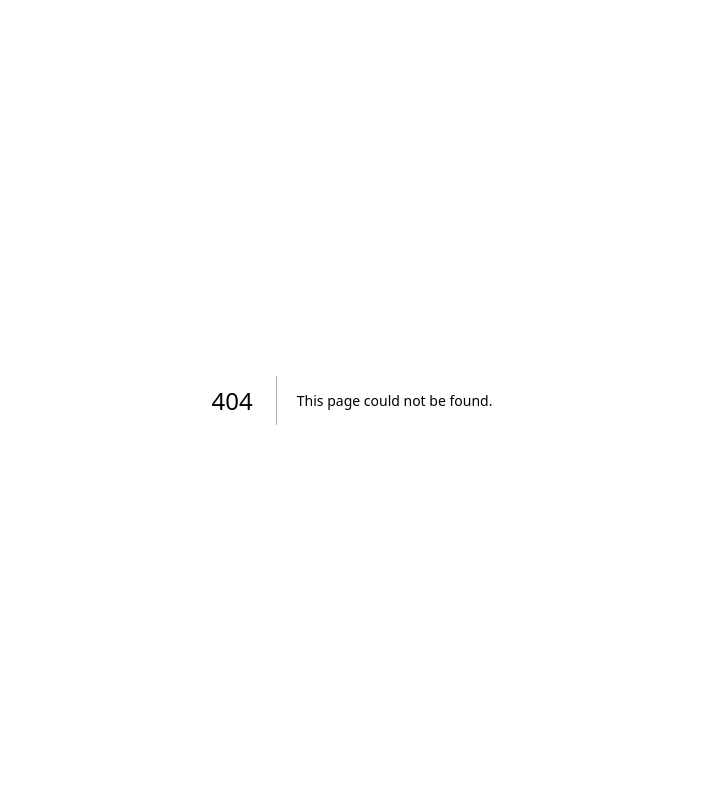
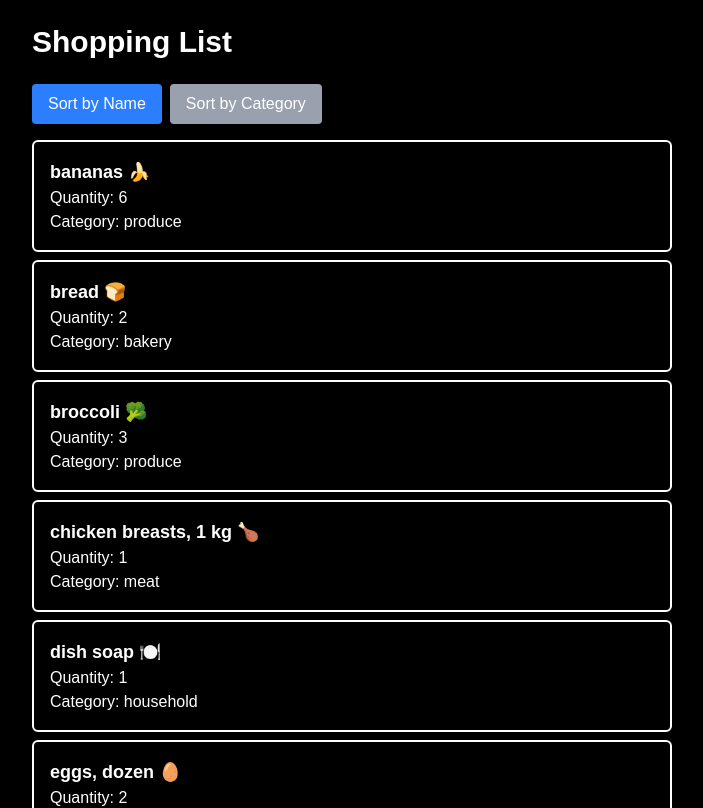
Before and after one commit to Jack8971/cprg306-assignments, a Next.js app: page /week-7 in a window 1280 px wide. Before the commit this address had no page. Shown: the top 808 px of the page, without its empty margins (288-991 px from the left). Built offline with nearby package versions, Linux system fonts and the light colour scheme.

Commit message:
Addition of week 7 fiiles

```diff
--- /dev/null
+++ b/src/app/week-7/item-list.js
@@ -0,0 +1,55 @@
+'use client';
+
+import { useState } from 'react';
+import Item from './item';
+import items from './items.json'; // Load static items
+
+export default function ItemList() {
+  // State variable (name, Category)
+  const [sortBy, setSortBy] = useState("name");
+
+  // Create a sorted copy of the items array
+  const sortedItems = [...items].sort((a, b) => {
+    if (sortBy === "name") {
+      return a.name.localeCompare(b.name); // Sort alphabetically by name
+    } else {
+      return a.category.localeCompare(b.category); // Sort alphabetically by category
+    }
+  });
+
+  return (
+    <div>
+      {/* Sorting buttons */}
+      <div className="mb-4">
+        <button
+          className={`px-4 py-2 mr-2 rounded ${
+            sortBy === "name" ? "bg-blue-500 text-white" : "bg-gray-400 text-white"
+          }`}
+          onClick={() => setSortBy("name")}
+        >
+          Sort by Name
+        </button>
+        <button
+          className={`px-4 py-2 rounded ${
+            sortBy === "category" ? "bg-blue-500 text-white" : "bg-gray-400 text-white"
+          }`}
+          onClick={() => setSortBy("category")}
+        >
+          Sort by Category
+        </button>
+      </div>
+
+      {/* Render each item using Item component */}
+      <ul className="space-y-4">
+        {sortedItems.map((item) => (
+          <Item
+            key={item.id}
+            name={item.name}
+            quantity={item.quantity}
+            category={item.category}
+          />
+        ))}
+      </ul>
+    </div>
+  );
+}
--- /dev/null
+++ b/src/app/week-7/item.js
@@ -0,0 +1,9 @@
+export default function Item({ name, quantity, category }) {
+  return (
+    <li className="border-2 rounded-md p-4 mb-2 shadow-sm">
+      <div className="font-semibold text-lg">{name}</div>
+      <div>Quantity: {quantity}</div>
+      <div>Category: {category}</div>
+    </li>
+  );
+}
--- /dev/null
+++ b/src/app/week-7/items.json
@@ -0,0 +1,74 @@
+[
+  {
+    "id": "1h2GJKH12gkHG31h1H",
+    "name": "milk, 4 L 🥛",
+    "quantity": 1,
+    "category": "dairy"
+  },
+  {
+    "id": "2KJH3k2j3H1k2J3K1H",
+    "name": "bread 🍞",
+    "quantity": 2,
+    "category": "bakery"
+  },
+  {
+    "id": "3h2KJH3k2j3H1k2J3",
+    "name": "eggs, dozen 🥚",
+    "quantity": 2,
+    "category": "dairy"
+  },
+  {
+    "id": "4k2J3K1H2GJKH12gk",
+    "name": "bananas 🍌",
+    "quantity": 6,
+    "category": "produce"
+  },
+  {
+    "id": "5H1h1H2KJH3k2j3H",
+    "name": "broccoli 🥦",
+    "quantity": 3,
+    "category": "produce"
+  },
+  {
+    "id": "6H1k2J3K1H2GJKH1",
+    "name": "chicken breasts, 1 kg 🍗",
+    "quantity": 1,
+    "category": "meat"
+  },
+  {
+    "id": "7gkHG31h1H2KJH3k",
+    "name": "pasta sauce 🍝",
+    "quantity": 3,
+    "category": "canned goods"
+  },
+  {
+    "id": "8j3H1k2J3K1H2GJK",
+    "name": "spaghetti, 454 g 🍝",
+    "quantity": 2,
+    "category": "dry goods"
+  },
+  {
+    "id": "9H12gkHG31h1H2KJ",
+    "name": "toilet paper, 12 pack 🧻",
+    "quantity": 1,
+    "category": "household"
+  },
+  {
+    "id": "10H3k2j3H1k2J3K1",
+    "name": "paper towels, 6 pack",
+    "quantity": 1,
+    "category": "household"
+  },
+  {
+    "id": "11k2J3K1H2GJKH12",
+    "name": "dish soap 🍽️",
+    "quantity": 1,
+    "category": "household"
+  },
+  {
+    "id": "12GJKH12gkHG31h1",
+    "name": "hand soap 🧼",
+    "quantity": 4,
+    "category": "household"
+  }
+]
--- /dev/null
+++ b/src/app/week-7/page.js
@@ -0,0 +1,14 @@
+import ItemList from './item-list';
+
+export default function Page() {
+  return (
+    <div className="bg-black min-h-screen text-white">
+    <main className="max-w-2xl mx-auto px-4 py-6">
+      <h1 className="text-3xl font-bold mb-6">
+        Shopping List
+      </h1>
+      <ItemList />
+    </main>
+    </div>
+  );
+}
```
